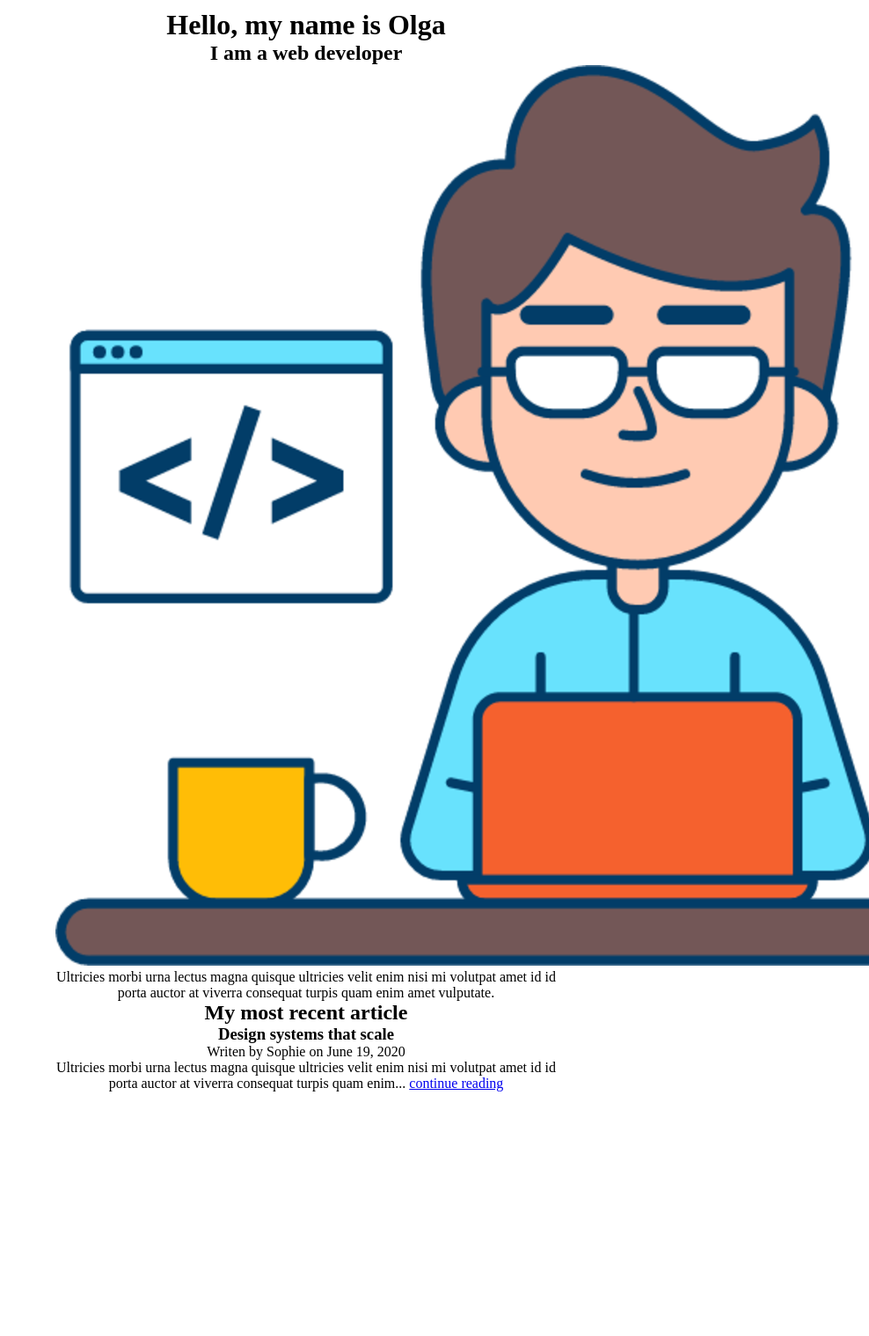
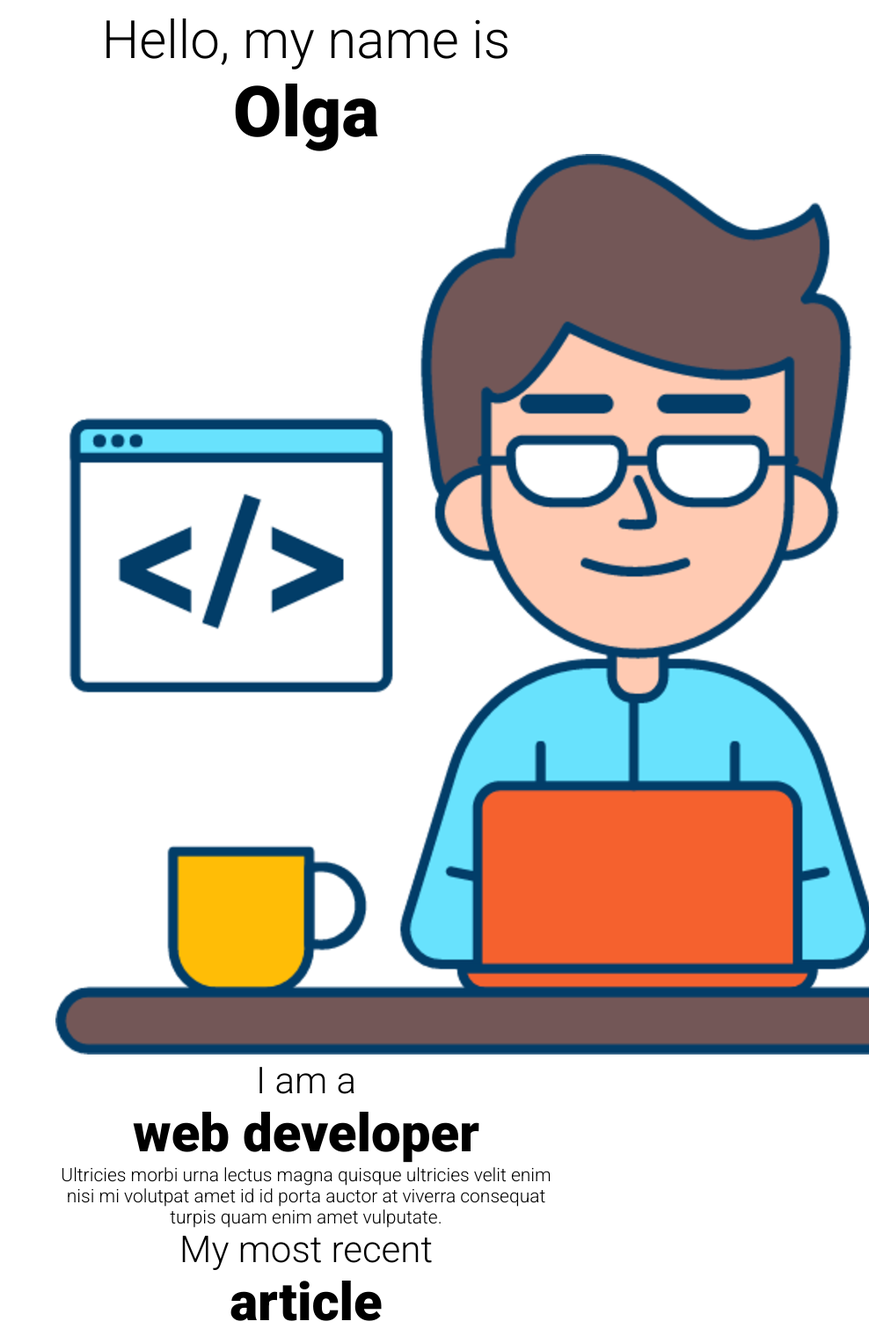
Before and after one commit to OlgaMinaievaWebDev/Simple-Page, a plain HTML site: page index.html in a window 1280 px wide. Shown: the top 1519 px of the page at 88% size, without its empty margins (292-1280 px from the left). Before the commit the page ends 1251 px from the top, so only its background shows below. Drawn offline with Linux system fonts and the light colour scheme.

Commit message:
css, html modified

```diff
--- a/index.html
+++ b/index.html
@@ -8,21 +8,22 @@
   </head>
   <body>
     <div class="container">
-      <h1>Hello, my name is Olga</h1>
+      <h1>Hello, my name is <span class="main-text">Olga</span></h1>
 
-      <h2>I am a web developer</h2>
       <img src="developer.png" alt="developer picture" />
+
+      <h2>I am a <span class="secondary-text"> web developer</span></h2>
       <p>
         Ultricies morbi urna lectus magna quisque ultricies velit enim nisi mi
         volutpat amet id id porta auctor at viverra consequat turpis quam enim
         amet vulputate.
       </p>
 
-      <h2>My most recent article</h2>
+      <h2>My most recent <span class="secondary-text">article</span></h2>
       <article>
         <h3>Design systems that scale</h3>
-        <p>Writen by Sophie on June 19, 2020</p>
-        <p>
+        <p class="small-text">Writen by Sophie on June 19, 2020</p>
+        <p  >
           Ultricies morbi urna lectus magna quisque ultricies velit enim nisi mi
           volutpat amet id id porta auctor at viverra consequat turpis quam
           enim... <a href="#">continue reading</a>
--- a/style.css
+++ b/style.css
@@ -1,14 +1,65 @@
+@import url("https://fonts.googleapis.com/css2?family=Roboto:wght@300;900&display=swap");
+
 * {
- margin: 0;
- padding: 0;
- box-sizing: border-box;
+  margin: 0;
+  padding: 0;
+  box-sizing: border-box;
 }
 
 body {
- text-align: center;
+  text-align: center;
+  font-family: "Roboto", sans-serif;
+  font-size: 21px;
 }
 
 .container {
- max-width: 570px;
- margin: 10px auto;
+  width: 570px;
+  margin: 10px auto;
 }
+
+/* typography */
+h1,
+h2 {
+  font-weight: 300;
+}
+
+h1 {
+  font-size: 60px;
+}
+
+h2 {
+  font-size: 42px;
+}
+
+h3 {
+  font-size: 36px;
+  font-weight: 900;
+}
+
+.main-text,
+.secondary-text {
+  display: block;
+  font-weight: 900;
+}
+
+.main-text {
+  font-size: 80px;
+}
+
+.secondary-text {
+  font-size: 60px;
+}
+
+.small-text {
+  font-style: 16px;
+}
+
+a {
+  color: #99d930;
+  font-weight: 900;
+}
+
+a:hover,
+a:focus {
+  color: #131313;
+}
```
